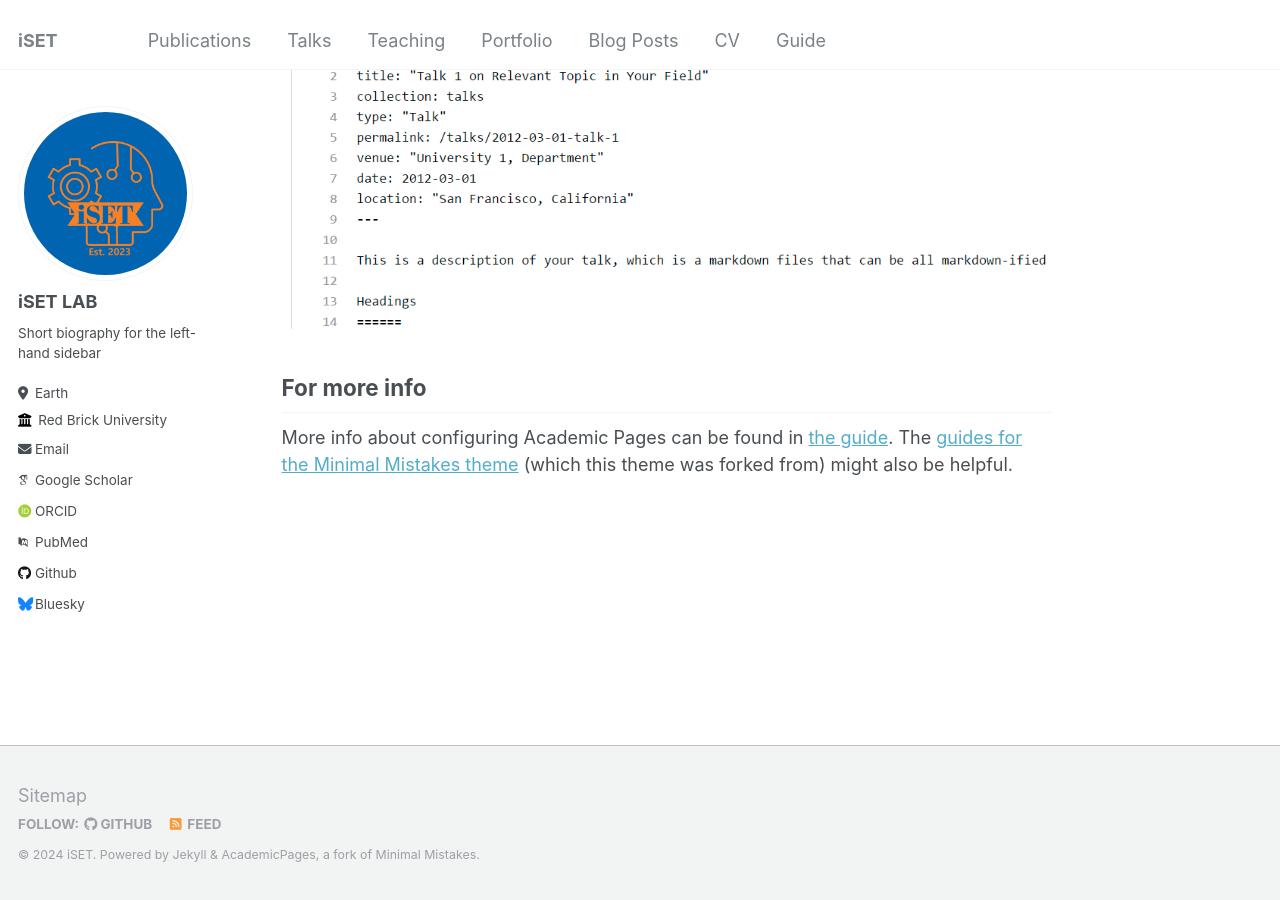
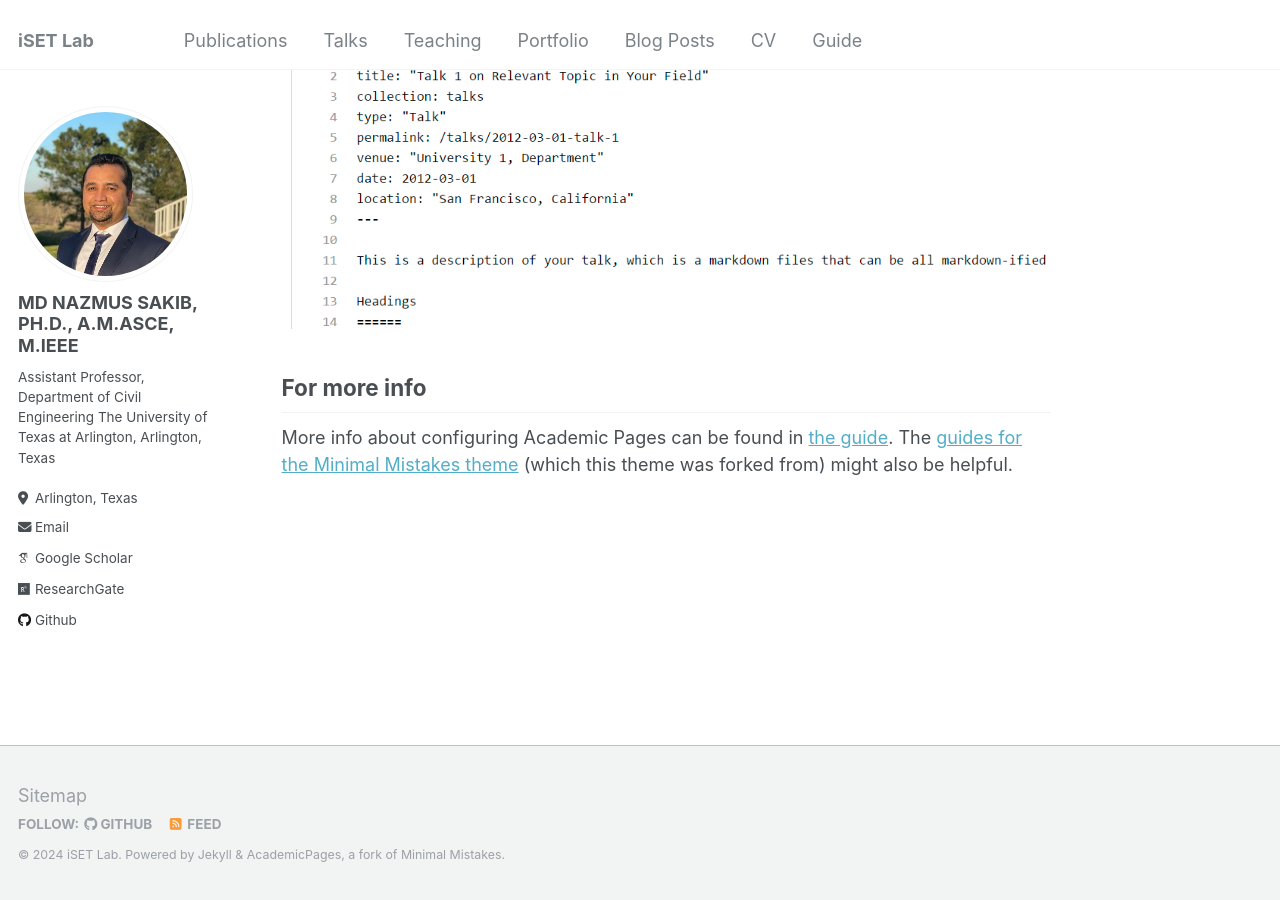
Before and after one commit to iSET-LAB/iSET-LAB.github.io, a Jekyll site: the page built from _pages/about.md, in a window 1280 px wide and 900 px high, scrolled down 2660 px. Built offline with Jekyll 4.4.1, drawn with Linux system fonts in a browser that asks for light colours; some web fonts are replaced.

Commit message:
added professor details

```diff
--- a/_config.yml
+++ b/_config.yml
@@ -8,9 +8,9 @@
 
 # Basic Site Settings
 locale                   : "en-US"
-title                    : "iSET"
+title                    : "iSET Lab"
 title_separator          : "-"
-name                     : &name "iSET"
+name                     : &name "iSET Lab"
 description              : &description "personal description"
 url                      : https://iSET-LAB.github.io # the base hostname & protocol for your site e.g. "https://mmistakes.github.io"
 baseurl                  : "" # the subpath of your site, e.g. "/blog"
@@ -21,34 +21,34 @@ repository               : "academicpages/academicpages.github.io"
 #               Additional customization can be done by editing /_includes/author-profile.html
 author:
   # Biographic information
-  avatar           : "iSET-1_est2023_@UTA.png"
-  name             : "iSET LAB"
+  avatar           : "MdNazmus_Sakib.jpg"
+  name             : "MD NAZMUS SAKIB, PH.D., A.M.ASCE, M.IEEE"
   pronouns         : # example: "she/her"
-  bio              : "Short biography for the left-hand sidebar"
-  location         : "Earth"
-  employer         : "Red Brick University"
+  bio              : "Assistant Professor, Department of Civil Engineering  The University of Texas at Arlington, Arlington, Texas"
+  location         : "Arlington, Texas"
+  # employer         : "Red Brick University"
   uri              : # URL
-  email            : "none@example.org"
+  email            : "mdnazmus.sakib@uta.edu"
 
   # Academic websites
   arxiv            : # URL - Update with the correct link to your profile
-  googlescholar    : "https://scholar.google.com/citations?user=PS_CX0AAAAAJ"
+  googlescholar    : "https://scholar.google.com/citations?user=pK5cGsAAAAAJ&hl=en&authuser=1&oi=ao"
   impactstory      : # URL
-  orcid            : "http://orcid.org/yourorcidurl"
+  # orcid            : "http://orcid.org/yourorcidurl"
   semantic         : # URL
-  pubmed           : "https://www.ncbi.nlm.nih.gov/pubmed/?term=john+snow"
-  researchgate     : # URL
+  # pubmed           : "https://www.ncbi.nlm.nih.gov/pubmed/?term=john+snow"
+  researchgate     : "https://www.researchgate.net/profile/Md-Nazmus-Sakib-6"
 
   # Repositories and software development
   bitbucket        : # Username - Update with your username on the site
   codepen          : # Username
   dribbble         : # Username
-  github           : "academicpages"
+  github           : "https://github.com/iSET-LAB"
   kaggle           : # Username
   stackoverflow    : # User number or user number and name (i.e., use "1" or "1/jeff-atwood")
 
   # Social media
-  bluesky          : "bsky.app" # Replace this with you Bluesky username
+  bluesky          : # Replace this with you Bluesky username
   facebook         : # Username
   flickr           : # Username
   foursquare       : # Username
@@ -206,14 +206,11 @@ collections:
   publications:
     output: true
     permalink: /:collection/:path/
-  people:
+  portfolio:
     output: true
     permalink: /:collection/:path/
-  portfolio:
-    output: false
-    permalink: /:collection/:path/
   talks:
-    output: false
+    output: true
     permalink: /:collection/:path/
 
 
@@ -338,11 +335,3 @@ compress_html:
   clippings: all
   ignore:
     envs: development
-
-
-
-header_pages:
-  - index.md
-  - about.md
-  - publications.md
-  - people.md
```
